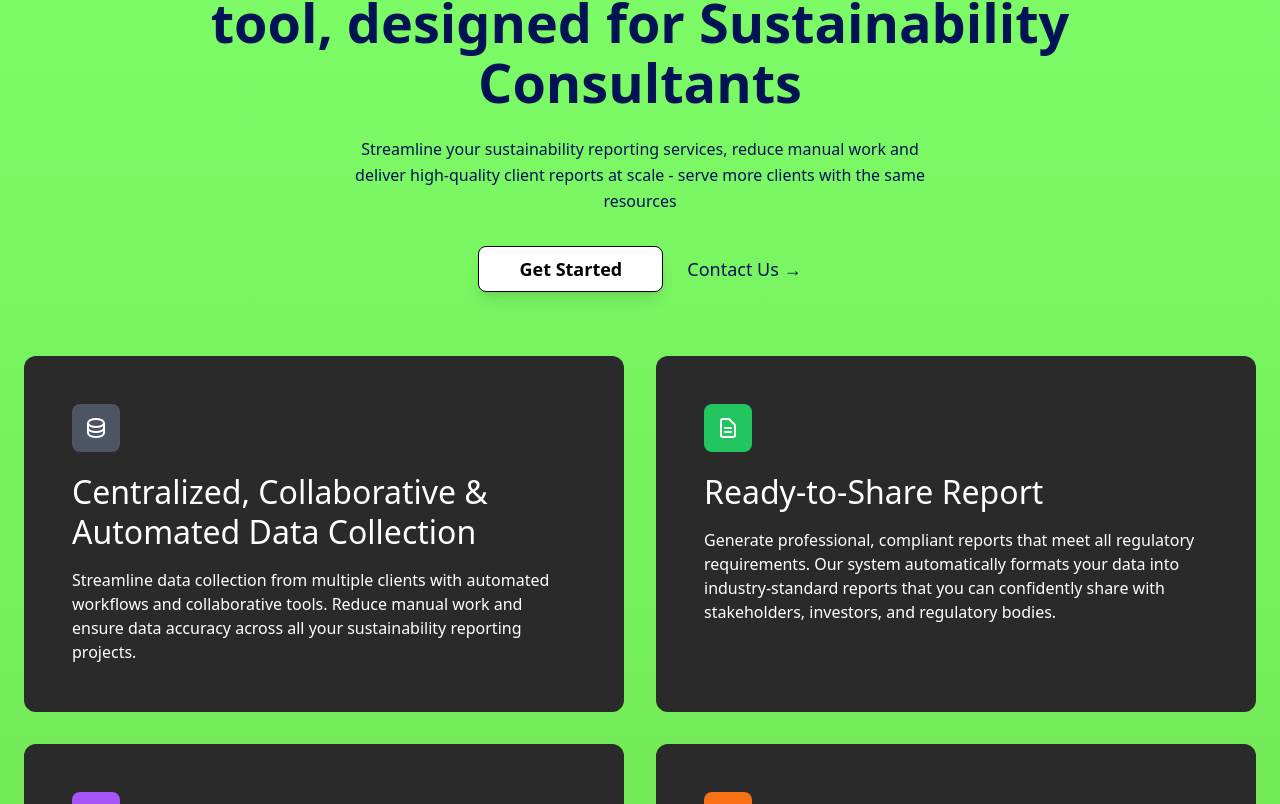
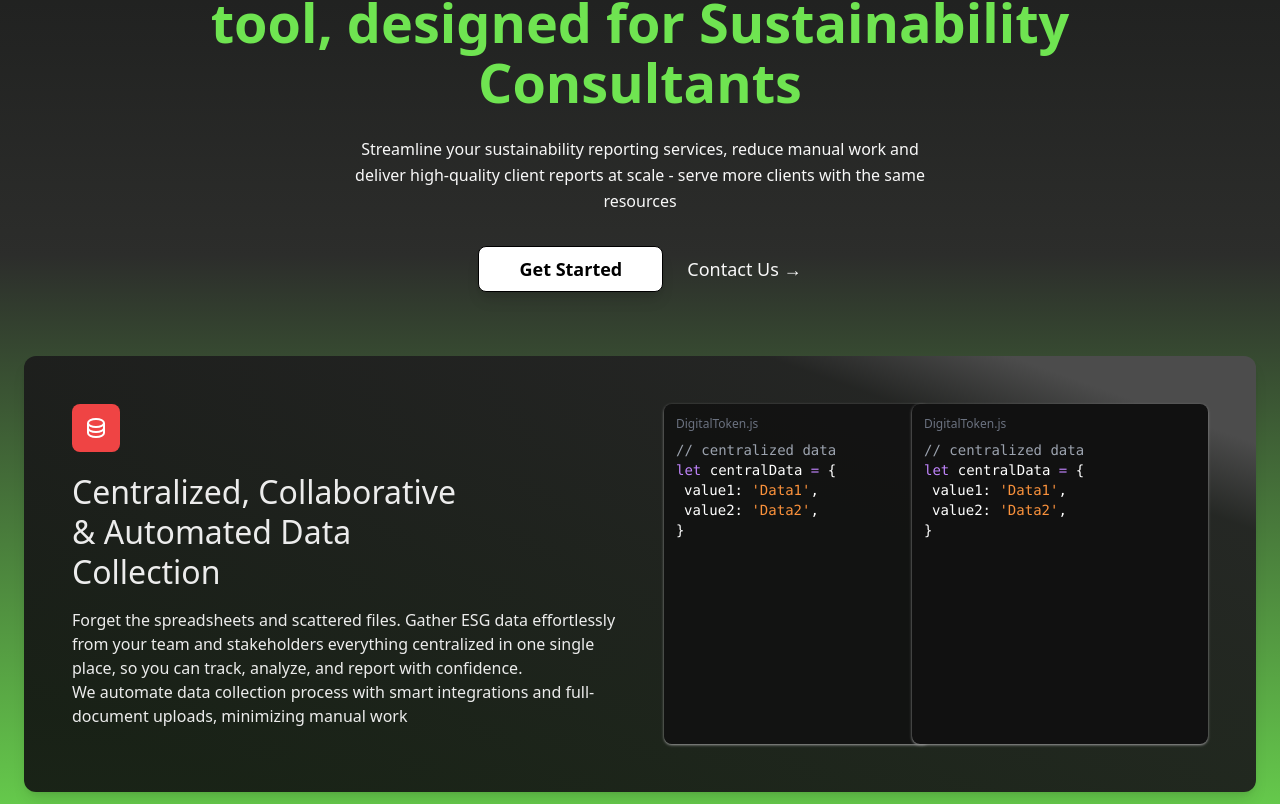
Before and after one commit to Luckzman/greendash-website, a Next.js app: page /for-professionals in a window 1280 px wide. Shown: the part 1086-1890 px from the top of the page. Built offline with nearby package versions, Linux system fonts and the light colour scheme.

Commit message:
fix professional page

```diff
--- /dev/null
+++ b/src/app/getting-started/page.tsx
@@ -0,0 +1,13 @@
+import JoinWaitingListForm from "@/components/JoinWaitingListForm";
+import Hero from "../../components/Hero";
+
+
+
+export default function GettingStartedPage() {
+  return (
+    <>
+      <Hero isForProfessionalsPage={true} />
+      <JoinWaitingListForm isForProfessionalsPage={true} />
+    </>
+  );
+}
--- a/src/app/page.tsx
+++ b/src/app/page.tsx
@@ -1,5 +1,5 @@
 import Hero from "../components/Hero";
-import ESGCompliance from "../components/ESGCompliance";
+// import ESGCompliance from "../components/ESGCompliance";
 import Features from "../components/Features";
 import IndustryCompliance from "../components/IndustryCompliance";
 import CTA from "../components/CTA";
@@ -13,13 +13,13 @@ export default function Home() {
   return (
     <>
       <Hero />
-      <ESGCompliance />
+      {/* <ESGCompliance /> */}
       <Features />
+      <Results />
       <IndustryCompliance />
-      <CTA />
       <WhyReporting />
       <CoursesCertification />
-      <Results />
+      <CTA />
       <Partners />
       <JoinWaitingList />
     </>
--- /dev/null
+++ b/src/app/professional-contact-us/page.tsx
@@ -0,0 +1,12 @@
+import Hero from "../../components/Hero";
+import ContactUsForm from "@/components/ContactUs";
+
+
+export default function ProfessionalContactUsPage() {
+  return (
+    <>
+      <Hero isForProfessionalsPage={true} />
+      <ContactUsForm isForProfessionalsPage={true} />
+    </>
+  );
+}
--- a/src/components/Features.tsx
+++ b/src/components/Features.tsx
@@ -8,11 +8,11 @@ interface FeaturesProps {
 
 export default function Features({ isForProfessionalsPage = false }: FeaturesProps) {
   return (
-    <section className={`py-12 sm:py-20 ${
-      isForProfessionalsPage
-        ? 'bg-gradient-to-b from-[#7FFF6B] to-[#6FE451]'
-        : 'bg-white'
-    }`}>
+    <section className={`py-12 sm:py-20`} style={{
+      background: isForProfessionalsPage
+        ? 'linear-gradient(to bottom, #131313 5%, #202120 10%, #2C2D2B 25%, #6FE451 60%, #7FFF6B 100%)'
+        : 'linear-gradient(to bottom, #7FFF6B 0%, #ADFFA0 20%, #ADFFA0 40%, #FFFFFF 60%, #FFFFFF 100%)'
+    }}>
       <div className="max-w-7xl mx-auto px-4 sm:px-6">
         {/* Top Section */}
         <div className="text-center mb-12 sm:mb-16">
@@ -26,7 +26,7 @@ export default function Features({ isForProfessionalsPage = false }: FeaturesPro
 
           <h2 className={`w-full lg:w-10/12 mx-auto text-2xl sm:text-4xl lg:text-[54px] font-[700] mb-4 sm:mb-6 leading-tight lg:leading-[60px] ${
             isForProfessionalsPage
-              ? 'text-[#001354]'
+              ? 'text-[#6FE451]'
               : 'text-[#001354]'
           }`}>
             {isForProfessionalsPage
@@ -37,7 +37,7 @@ export default function Features({ isForProfessionalsPage = false }: FeaturesPro
 
           <p className={`w-full lg:w-6/12 mx-auto text-sm sm:text-[16px] max-w-3xl leading-relaxed mb-6 sm:mb-8 px-4 ${
             isForProfessionalsPage
-              ? 'text-[#001354]'
+              ? 'text-[#F8F8F8]'
               : 'text-[#010D3E]'
           }`}>
             {isForProfessionalsPage
@@ -55,7 +55,7 @@ export default function Features({ isForProfessionalsPage = false }: FeaturesPro
               {isForProfessionalsPage ? 'Get Started' : 'Contact Us'}
             </button>
             {isForProfessionalsPage && (
-              <a href="#" className="text-[#001354] hover:text-gray-700 font-medium text-lg transition-colors">
+              <a href="#" className="text-[#F8F8F8] hover:text-gray-700 font-medium text-lg transition-colors">
                 Contact Us →
               </a>
             )}
@@ -64,7 +64,51 @@ export default function Features({ isForProfessionalsPage = false }: FeaturesPro
 
         {/* Feature Cards - Conditional Layout */}
         {isForProfessionalsPage ? (
-          /* Professionals Page - 2x2 Grid Layout */
+          <>
+          {/* Card 1: Centralized Data Collection */}
+          <div className="flex flex-col lg:flex-row gap-6 lg:gap-12 bg-gradient-to-tr from-[#111111E5] from-10% via-[#232323F1] via-80% to-[#4C4C4C] to-90% rounded-xl p-6 sm:p-8 lg:p-12 mb-6 sm:mb-[31px] shadow-lg">
+          <div className="flex-col flex-1 items-start gap-4 mb-4">
+            <div className="w-12 h-12 bg-red-500 mb-4 sm:mb-5 rounded-lg flex items-center justify-center flex-shrink-0">
+              <svg className="w-6 h-6 text-white" fill="none" stroke="currentColor" viewBox="0 0 24 24">
+                <path strokeLinecap="round" strokeLinejoin="round" strokeWidth={2} d="M4 7v10c0 2.21 3.582 4 8 4s8-1.79 8-4V7M4 7c0 2.21 3.582 4 8 4s8-1.79 8-4M4 7c0-2.21 3.582-4 8-4s8 1.79 8 4m0 5c0 2.21-3.582 4-8 4s-8-1.79-8-4" />
+              </svg>
+            </div>
+            <div>
+              <h3 className="text-xl sm:text-2xl lg:text-[32px] w-full lg:w-9/12 font-medium text-[#ECECEC] mb-3 sm:mb-4 leading-tight lg:leading-[40px]">
+                Centralized, Collaborative & Automated Data Collection
+              </h3>
+              <p className="text-[#ECECEC] font-[16px] leading-relaxed text-sm sm:text-base">
+                Forget the spreadsheets and scattered files.
+                Gather ESG data effortlessly from your team and stakeholders everything centralized in one single place, so you can track, analyze, and report with confidence.<br/>
+                We automate data collection process with smart integrations and full-document uploads, minimizing manual work              </p>
+            </div>
+          </div>
+
+          {/* Code Snippets */}
+          <div className="flex-1 grid grid-cols-1 sm:grid-cols-2 gap-3">
+            <div className="bg-[#111111E5] rounded-lg p-3 z-0 overflow-hidden shadow shadow-[#919191]">
+              <div className="text-xs text-gray-500 mb-2 font-medium">DigitalToken.js</div>
+              <div className="text-sm font-mono">
+                <div className="text-gray-400">{`// centralized data`}</div>
+                <div className="text-purple-400">let <span className="text-white">centralData</span> = <span className="text-white">{`{`}</span></div>
+                <div className="ml-2 text-white"><span className="text-white">value1</span>: <span className="text-orange-400">&apos;Data1&apos;</span>,</div>
+                <div className="ml-2 text-white"><span className="text-white">value2</span>: <span className="text-orange-400">&apos;Data2&apos;</span>,</div>
+                <div className="text-white">{`}`}</div>
+              </div>
+            </div>
+            <div className="bg-[#111111] rounded-lg p-3 z-10 lg:ml-[-30px] shadow shadow-[#919191]">
+              <div className="text-xs text-gray-500 mb-2 font-medium">DigitalToken.js</div>
+              <div className="text-sm font-mono">
+                <div className="text-gray-400">{`// centralized data`}</div>
+                <div className="text-purple-400">let <span className="text-white">centralData</span> = <span className="text-white">{`{`}</span></div>
+                <div className="ml-2 text-white"><span className="text-white">value1</span>: <span className="text-orange-400">&apos;Data1&apos;</span>,</div>
+                <div className="ml-2 text-white"><span className="text-white">value2</span>: <span className="text-orange-400">&apos;Data2&apos;</span>,</div>
+                <div className="text-white">{`}`}</div>
+              </div>
+            </div>
+          </div>
+        </div>
+
           <div className="grid grid-cols-1 lg:grid-cols-2 gap-6 lg:gap-8 mb-6 sm:mb-[31px]">
             {/* Card 1: Centralized Data Collection */}
             <div className="bg-[#2A2A2A] rounded-xl p-6 sm:p-8 lg:p-12">
@@ -154,6 +198,7 @@ export default function Features({ isForProfessionalsPage = false }: FeaturesPro
               </div>
             </div>
           </div>
+          </>
         ) : (
           /* Original Layout for Non-Professionals Pages */
           <>
--- a/src/components/Hero.tsx
+++ b/src/components/Hero.tsx
@@ -10,7 +10,7 @@ export default function Hero({ isForProfessionalsPage = false }: HeroProps) {
   return (
     <section className={`min-h-screen ${
       isForProfessionalsPage
-        ? 'bg-black'
+        ? 'bg-[#131313]'
         : 'bg-gradient-to-b from-[#EEFFEC] to-[#7FFF6B]'
     }`}>
       <div className="max-w-7xl mx-auto px-4 sm:px-6 py-8 sm:py-12">
--- a/src/components/JoinWaitingList.tsx
+++ b/src/components/JoinWaitingList.tsx
@@ -2,7 +2,7 @@
 
 export default function JoinWaitingList() {
   return (
-    <section className="py-20 bg-gradient-to-b from-white to-lime-200">
+    <section className="py-20 bg-gradient-to-b from-white to-[#7FFF6B]">
       <div className="max-w-7xl mx-auto px-6 text-center">
         {/* Main Headline */}
         <div className="mb-8">
--- a/src/components/Navbar.tsx
+++ b/src/components/Navbar.tsx
@@ -12,7 +12,7 @@ export default function Navbar() {
   const pathname = usePathname();
 
   // Determine if we're on the for-professionals page
-  const isForProfessionalsPage = pathname === '/for-professionals';
+  const isForProfessionalsPage = pathname === '/for-professionals' || pathname === '/professional-contact-us' || pathname === '/getting-started';
 
   useEffect(() => {
     function handleClickOutside(event: MouseEvent) {
@@ -26,7 +26,7 @@ export default function Navbar() {
   }, []);
 
   return (
-    <nav className={`fixed top-0 left-0 right-0 z-50 ${isForProfessionalsPage ? 'bg-black' : 'bg-[#EEFFEC]'}`}>
+    <nav className={`fixed top-0 left-0 right-0 z-50 ${isForProfessionalsPage ? 'bg-[#131313]' : 'bg-[#EEFFEC]'}`}>
       <div className="max-w-7xl mx-auto px-6">
         <div className="flex items-center justify-between h-20">
           {/* Logo */}
@@ -105,18 +105,18 @@ export default function Navbar() {
 
             {/* CTA Buttons */}
             <div className="flex items-center space-x-4">
-              <Link href="/contact-us">
+              <Link href={isForProfessionalsPage ? "/professional-contact-us" : "/contact-us"}>
                 <button className="bg-[#6FE451] text-white px-6 py-2 rounded-lg font-semibold hover:bg-lime-600 transition-colors">
                   Contact Us
                 </button>
               </Link>
-              <Link href="/join-waiting-list">
+              <Link href={isForProfessionalsPage ? '/getting-started' :`/join-waiting-list`}>
                 <button className={`px-6 py-2 rounded-lg font-semibold transition-colors ${
                   isForProfessionalsPage
                     ? 'bg-white text-black hover:bg-gray-200'
                     : 'bg-black text-white hover:bg-gray-500'
                 }`}>
-                  Get Started
+                  {isForProfessionalsPage ? 'Get Started' : 'Join Waiting List'}
                 </button>
               </Link>
             </div>
@@ -214,18 +214,18 @@ export default function Navbar() {
 
             {/* Mobile Call-to-Action Buttons */}
             <div className="pt-4 space-y-3">
-              <Link href="/contact-us">
+              <Link href={isForProfessionalsPage ? "/professional-contact-us" : "/contact-us"}>
                 <button className="w-full bg-lime-500 hover:bg-lime-600 text-white px-6 py-3 rounded-lg font-medium transition-colors shadow-md">
                   Contact Us
                 </button>
               </Link>
-              <Link href="/join-waiting-list">
+              <Link href={isForProfessionalsPage ? "/getting-started" : "/join-waiting-list"}>
                 <button className={`w-full px-6 py-3 rounded-lg font-medium transition-colors shadow-md ${
                   isForProfessionalsPage
                     ? 'bg-white text-black hover:bg-gray-200'
                     : 'bg-black text-white hover:bg-gray-800'
                 }`}>
-                  Get Started
+                  {isForProfessionalsPage ? 'Get Started' : 'Join Waiting List'}
                 </button>
               </Link>
             </div>
```
Also changed, not shown: src/app/for-professionals/page.tsx (+9 -0 lines), src/components/ContactUs.tsx (+8 -4 lines), src/components/CoursesCertification.tsx (+9 -5 lines), src/components/JoinWaitingListForm.tsx (+4 -3 lines), src/components/Results.tsx (+6 -2 lines).
